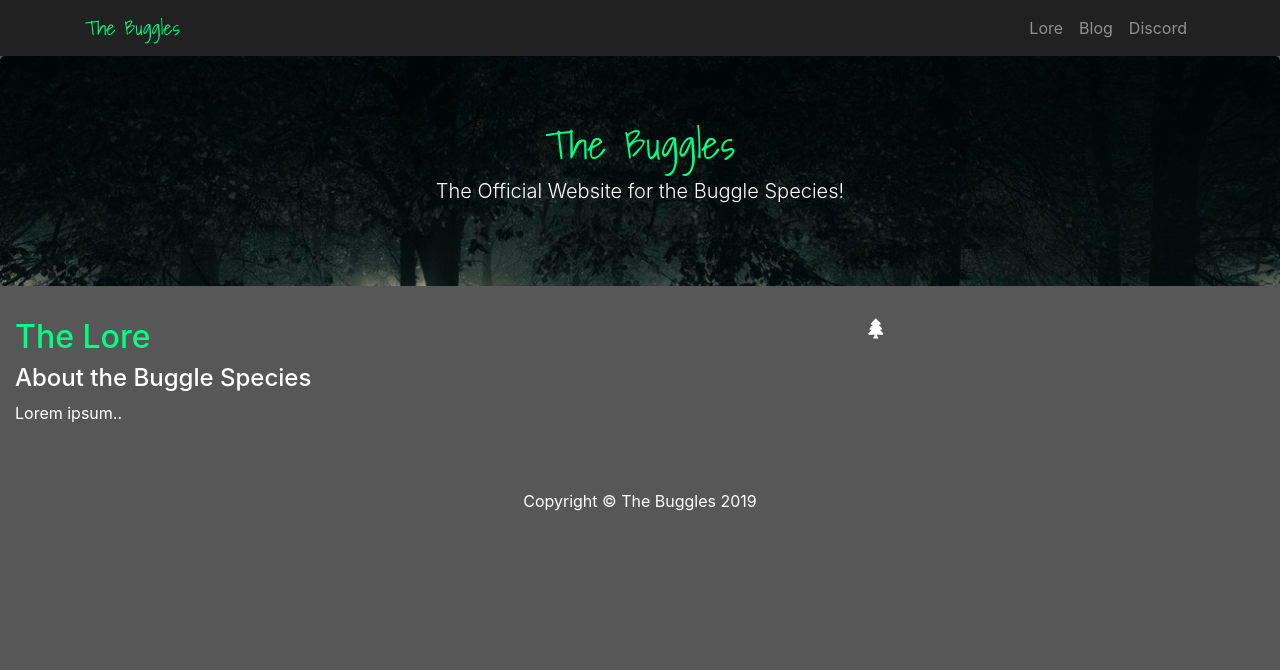
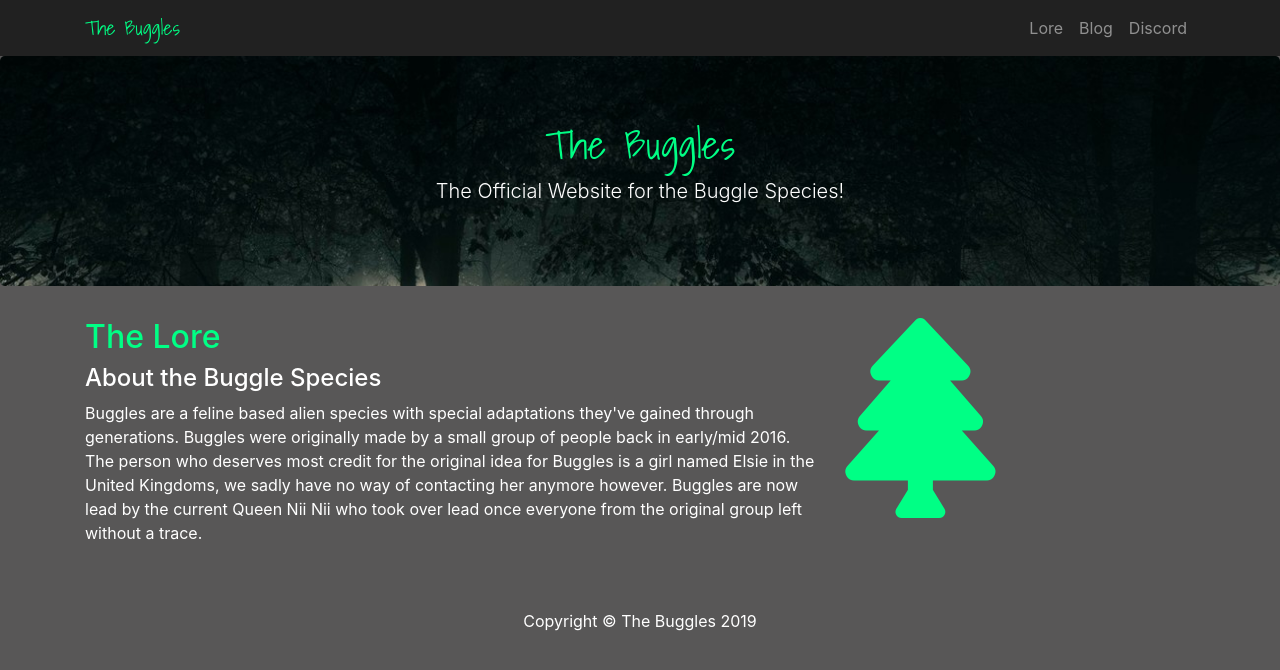
Before and after one commit to bugglespecies/bugglespecies.github.com, a Jekyll site: the page built from index.md, in a window 1280 px wide. Shown: the top 670 px of the page. Built offline with Jekyll 4.4.1, drawn with Linux system fonts in a browser that asks for light colours; nearby versions of some CDN libraries.

Commit message:
Update homepage.html

```diff
--- a/_layouts/homepage.html
+++ b/_layouts/homepage.html
@@ -61,15 +61,19 @@
 		<p class="lead">{{ site.description }}</p>
 	</div>
 	<!-- Lore -->
-	<div class="container-fluid">
+	<div class="container">
 		<div class="row">
 			<div class="col-sm-8">
 				<h2 class="text-primary">The Lore</h2>
 				<h4>About the Buggle Species</h4>
-				<p>Lorem ipsum..</p>
+				<p>Buggles are a feline based alien species with special adaptations they've gained through generations.
+				Buggles were originally made by a small group of  people back in early/mid 2016. The person who deserves
+				most credit for the original idea for Buggles is a girl named Elsie in the United Kingdoms, we sadly have
+				no way of contacting her anymore however. Buggles are now lead by the current Queen Nii Nii who took over
+				lead once everyone from the original group left without a trace.</p>
 			</div>
 		<div class="col-sm-4">
-			<i class="fas fa-tree"></i>
+			<i class="fas fa-tree text-primary" style="font-size: 200px;"></i>
 		</div>
 	</div>
 	<!-- Footer -->
```
